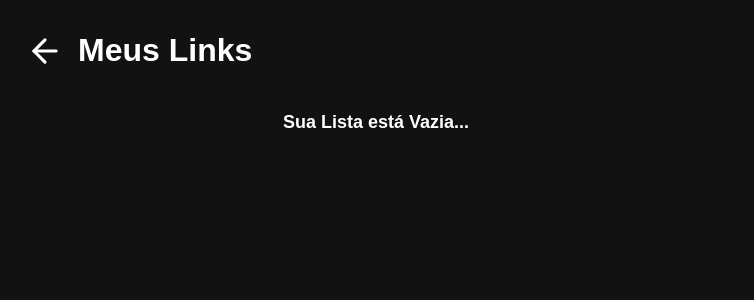
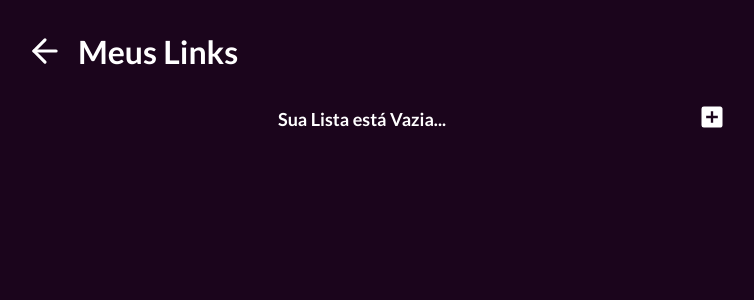
Before and after one commit to frontendDieferson/encurtaai, a React (Create React App) app: page /links in a window 1280 px wide. Shown: the top 300 px of the page, without its empty margins (264-1018 px from the left). Built offline with nearby package versions, Linux system fonts and the light colour scheme.

Commit message:
Feature add: Google Fonts

```diff
--- a/public/index.html
+++ b/public/index.html
@@ -9,6 +9,9 @@
       name="Encurta.ai"
       content="Encurta.ai - Encurte seus Links de forma fácil e rápida"
     />
+    <link rel="preconnect" href="https://fonts.gstatic.com">
+    <link href="https://fonts.googleapis.com/css2?family=Lato:wght@300;400;700&display=swap" rel="stylesheet">
+
     <link rel="apple-touch-icon" href="%PUBLIC_URL%/logo192.png" />
     <!--
       manifest.json provides metadata used when your web app is installed on a
--- a/src/index.css
+++ b/src/index.css
@@ -5,8 +5,8 @@
 }
 
 body {
-  font-family: sans-serif;
-  background-color: #121212;
+  font-family: 'Lato', sans-serif;
+  background-color: #1b051c;
 }
 
 button {
--- a/src/pages/Home/styles.css
+++ b/src/pages/Home/styles.css
@@ -12,14 +12,16 @@
     align-items: center;
 }
 .logo h1 {
-    font-size: 60px;
+    font-size: 50px;
     color: #FFF;
+    font-weight: bold;
 }
 .logo span {
     color: #FFF;
     margin-top: 14px;
     margin-bottom: 34px;
     font-size: 19px;
+    font-weight: 300s;
 }
 
 .area-input {
@@ -30,6 +32,7 @@
     animation: slideY 2s;
 
 }
+
 
 @keyframes slideY {
     from {
@@ -61,6 +64,7 @@
     color: #FFF;
     outline: none;
     font-size: 18px;
+    font-weight: 400;
 }
 .area-input input::placeholder {
     color: rgba(255,255,255, 0.8)
--- a/src/pages/Links/index.js
+++ b/src/pages/Links/index.js
@@ -4,7 +4,7 @@ import { Link } from 'react-router-dom'
 import LinkItem from '../../components/LinkItem'
 import { getLinkSave, deleteLink } from '../../services/storeLinks'
 import {FiArrowLeft, FiLink, FiTrash } from 'react-icons/fi'
-
+import {MdAddBox} from 'react-icons/md'
 
 
 export default function Links() {
@@ -56,6 +56,9 @@ export default function Links() {
        {emptyList && (
            <div className='links-item'>
                <h2 className='empty-text'>Sua Lista está Vazia...</h2>
+               <Link to='/'>
+               <MdAddBox size={28} color='#FFF'/>
+            </Link>
            </div>
        )}
 
--- a/src/pages/Links/links.css
+++ b/src/pages/Links/links.css
@@ -20,7 +20,8 @@
     display: flex;
     align-items: center;
     flex-direction: row;
-    margin-top: 8px;
+    margin-top: 30px;
+
 
 }
 
@@ -58,10 +59,13 @@
 
 .empty-text {
     width: 100%;
+    display: flex;
+    justify-content: center;
+    align-items: center;
     text-align: center;
     color: #FFF;
-    margin-top: 30px;
     font-size: 18px;
+
 }
 
 
```
